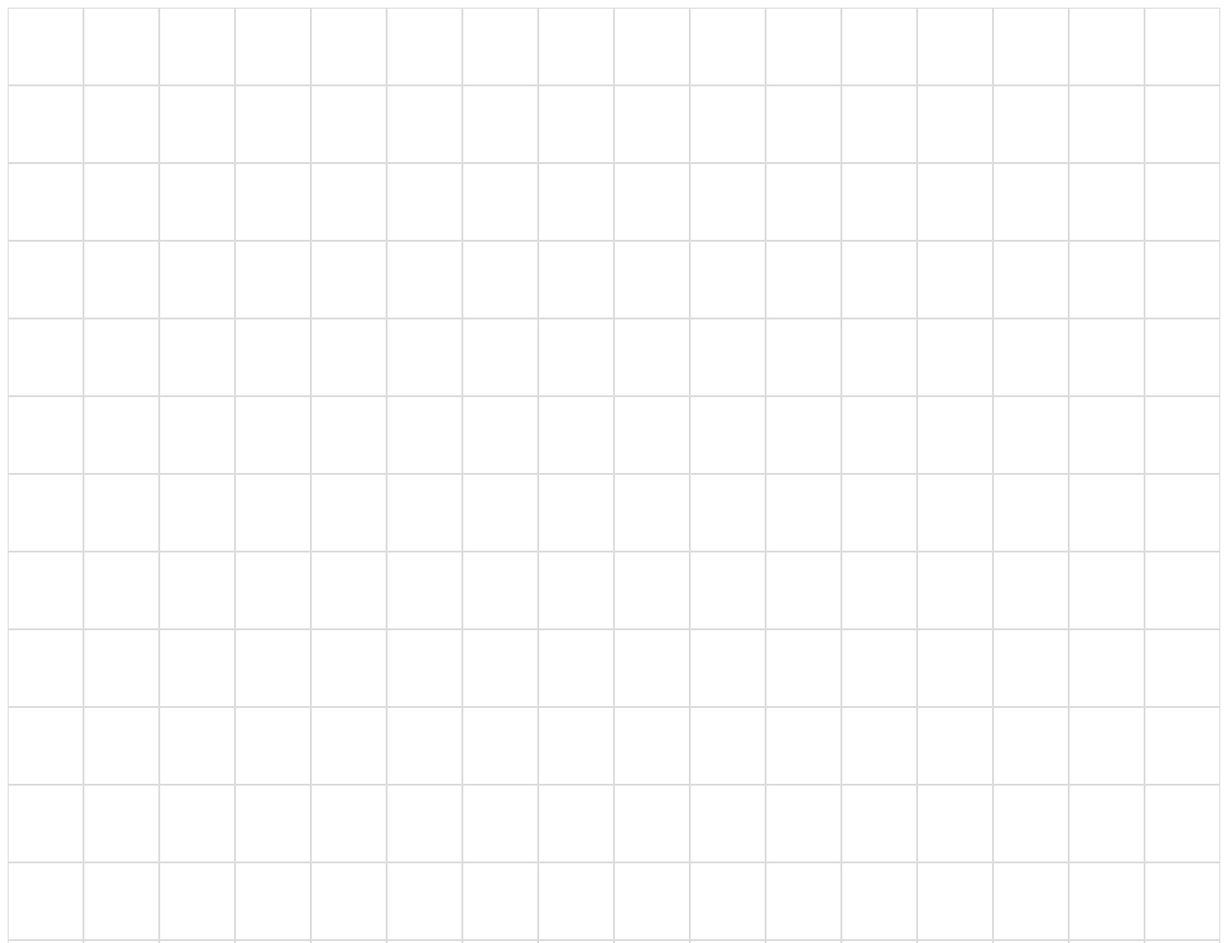
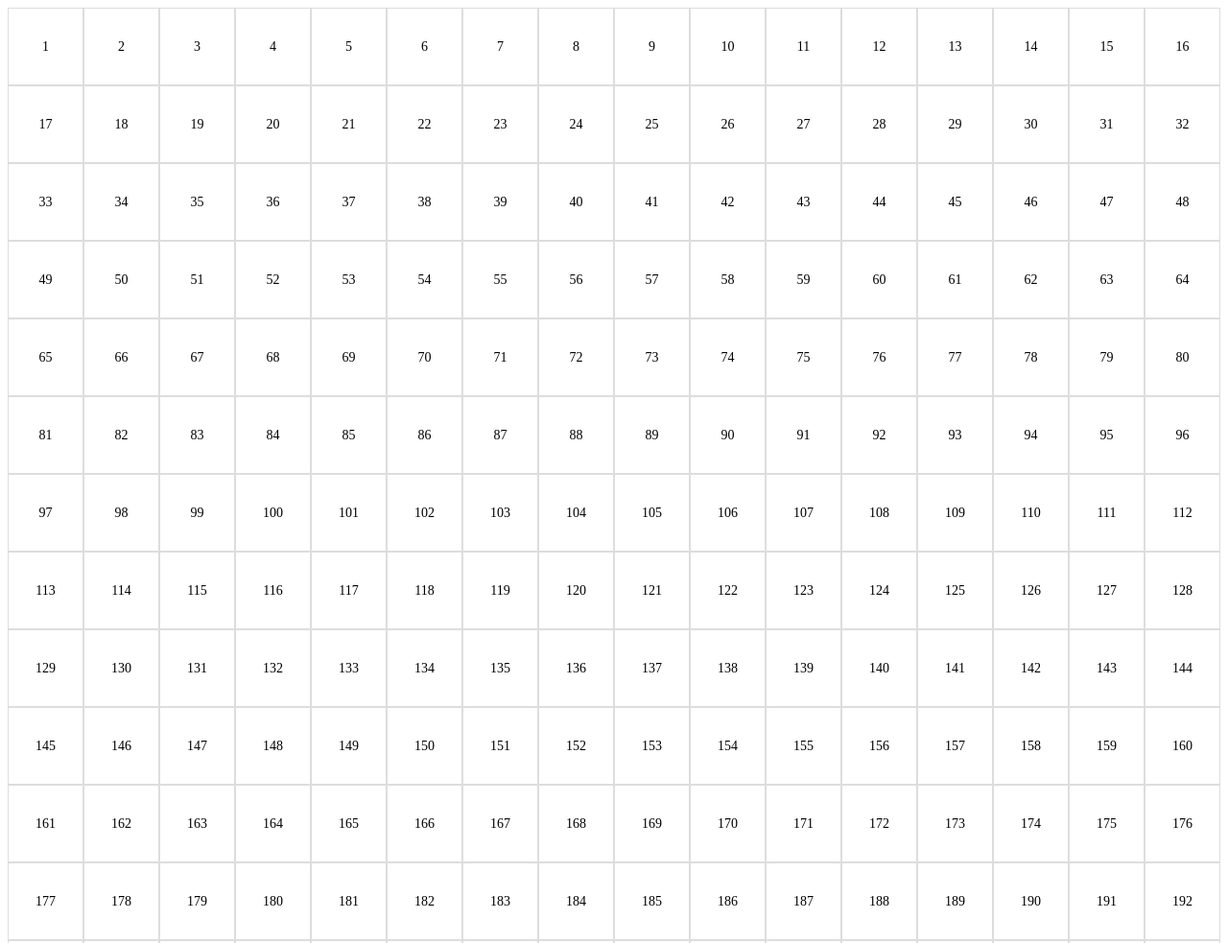
Before and after one commit to C-Hanton/etch-a-sketch, a plain HTML site: page index.html in a window 1280 px wide. Shown: the top 983 px of the page at 96% size. Drawn offline with Linux system fonts and the light colour scheme.

Commit message:
add css properties and script for content for each grid box indicating numbers

```diff
--- a/script.js
+++ b/script.js
@@ -19,5 +19,13 @@ for(let count = 1; count <= 256 ; count ++){
     //console.log(count) - Check iteration number - interates to 256
     newDiv = document.createElement("div");
     newDiv.classList.add("grid");
+
+    containerDiv.append(newDiv);
+
+    const content = document.createElement('div');
+    content.classList.add('grid-content');
+    content.textContent = count; // Optional: number each grid item
+
+    newDiv.appendChild(content);
     containerDiv.append(newDiv);
 }
--- a/styles.css
+++ b/styles.css
@@ -11,3 +11,15 @@ div.grid {
     box-sizing: border-box; /* Include padding and border in the element's total width and height */
     border: 1px solid #ddd; /* Optional: add a border for better visibility */
 }
+
+.grid-content {
+    position: absolute;
+    top: 0;
+    right: 0;
+    bottom: 0;
+    left: 0;
+    display: flex;
+    align-items: center;
+    justify-content: center;
+    font-size: 14px; /* Adjust text size as needed */
+}
```
